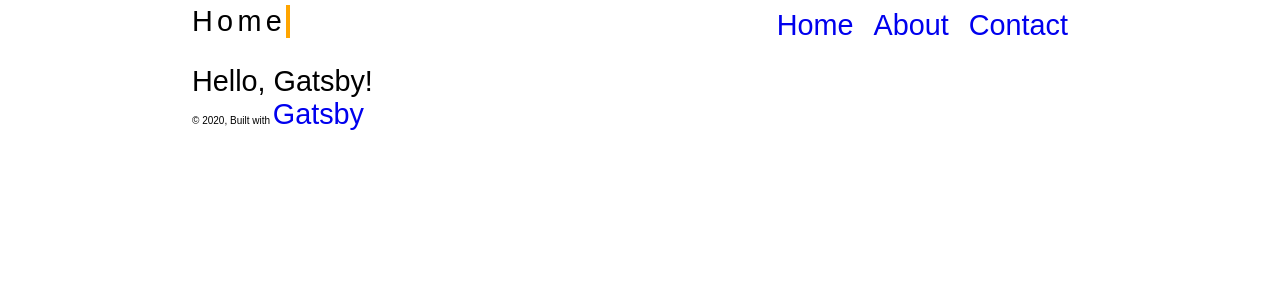
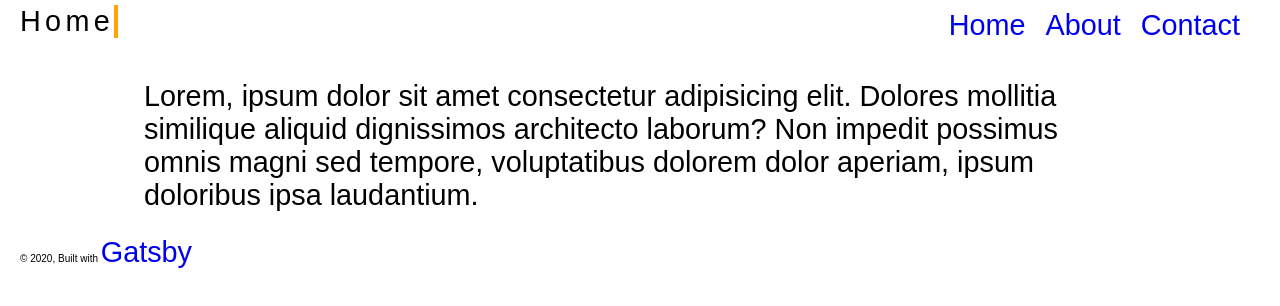
Before and after one commit to dyllper/portfolio, a Gatsby site: page / in a window 1280 px wide. Built offline with nearby package versions, Linux system fonts and the light colour scheme; Gatsby itself is replaced by a stand-in of ours.

Commit message:
Updated some styling and added aria-labels to nav links.

```diff
--- a/src/components/header.js
+++ b/src/components/header.js
@@ -13,13 +13,19 @@ const Header = ({ pageName }) => {
       </TypeWriter>
       <ul className={styles.navLinks}>
         <li className={styles.link}>
-          <Link to="/">Home</Link>
+          <Link aria-label="Home" to="/">
+            Home
+          </Link>
         </li>
         <li className={styles.link}>
-          <Link to="/about">About</Link>
+          <Link aria-label="About" to="/about">
+            About
+          </Link>
         </li>
         <li className={styles.link}>
-          <Link to="/contact">Contact</Link>
+          <Link aria-label="Contact" to="/contact">
+            Contact
+          </Link>
         </li>
       </ul>
     </header>
--- a/src/components/layout.js
+++ b/src/components/layout.js
@@ -8,7 +8,8 @@ import styles from "../styles/layout.module.css"
 const Layout = ({ pageName, children }) => (
   <div className={styles.appContainer}>
     <Header pageName={pageName} />
-    <main>{children}</main>
+    <main className={styles.appBody}>{children}</main>
+    {/*TODO: Update the Footer*/}
     <footer>
       © {new Date().getFullYear()}, Built with
       {` `}
--- a/src/pages/index.js
+++ b/src/pages/index.js
@@ -6,7 +6,13 @@ import SEO from "../components/seo"
 const IndexPage = () => (
   <Layout pageName="Home">
     <SEO title="Home" />
-    <p>Hello, Gatsby!</p>
+    {/*TODO: Add an image apove the text and a "CONTACT ME" button below it*/}
+    <p>
+      Lorem, ipsum dolor sit amet consectetur adipisicing elit. Dolores mollitia
+      similique aliquid dignissimos architecto laborum? Non impedit possimus
+      omnis magni sed tempore, voluptatibus dolorem dolor aperiam, ipsum
+      doloribus ipsa laudantium.
+    </p>
   </Layout>
 )
 
--- a/src/styles/header.module.css
+++ b/src/styles/header.module.css
@@ -2,7 +2,7 @@
   display: flex;
   justify-content: space-between;
   align-items: center;
-  margin-bottom: 1.5rem;
+  margin-bottom: 3rem;
   height: 5rem;
 }
 
--- a/src/styles/layout.module.css
+++ b/src/styles/layout.module.css
@@ -1,4 +1,8 @@
 .appContainer {
-  width: 70%;
-  margin: 0 auto;
+  margin: 0 2rem;
 }
+
+.appBody {
+  width: 80%;
+  margin: 2.4rem auto;
+}
```
Also changed, not shown: src/styles/index.module.css (added).
